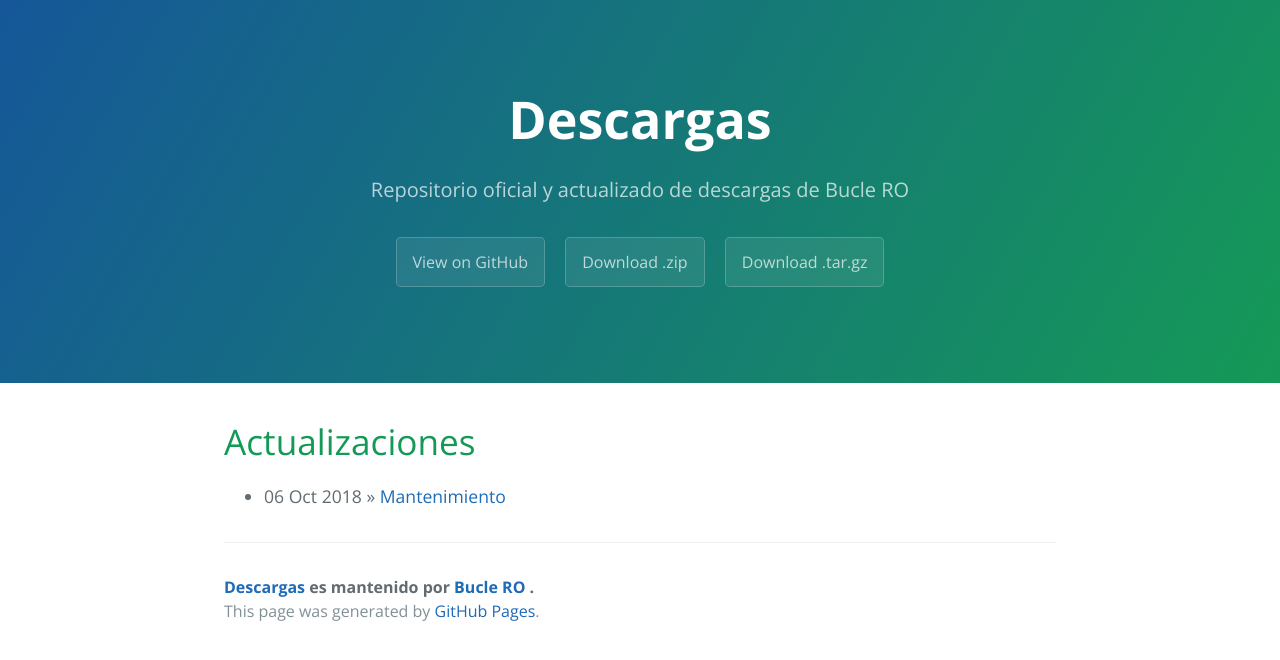
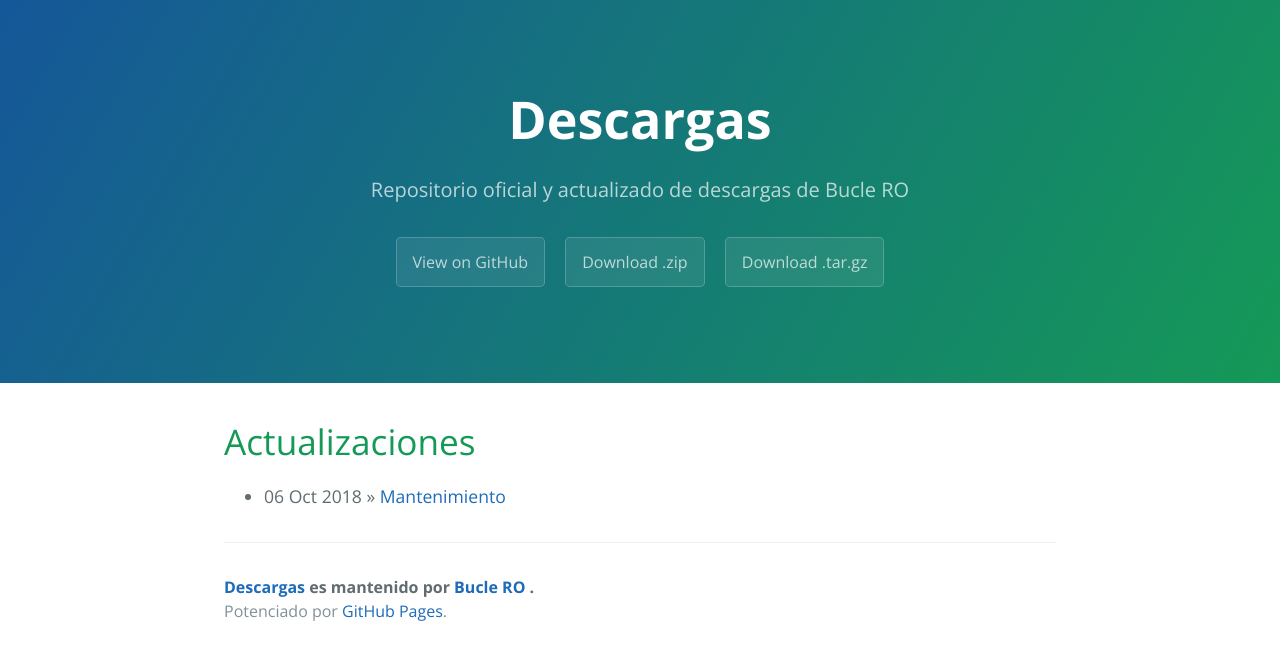
Before and after one commit to xEasycore/patcher, a Jekyll site: the page built from index.html, in a window 1280 px wide. Shown: the top 660 px of the page. Built offline with Jekyll 4.4.1, drawn with Linux system fonts in a browser that asks for light colours; the list of posts is cut into pages by our own code.

Commit message:
Update page-footer.html

```diff
--- a/_includes/page-footer.html
+++ b/_includes/page-footer.html
@@ -1,4 +1,4 @@
 <footer class="site-footer">
   <span class="site-footer-owner"><a href="{{ site.url }}">{{ site.title }}</a> es mantenido por <a href="{{ site.author.url }}">{{ site.author.name }} </a>.</span>
-  <span class="site-footer-credits">This page was generated by <a href="https://pages.github.com">GitHub Pages</a>.</span>
+  <span class="site-footer-credits">Potenciado por <a href="https://pages.github.com">GitHub Pages</a>.</span>
 </footer>
```
